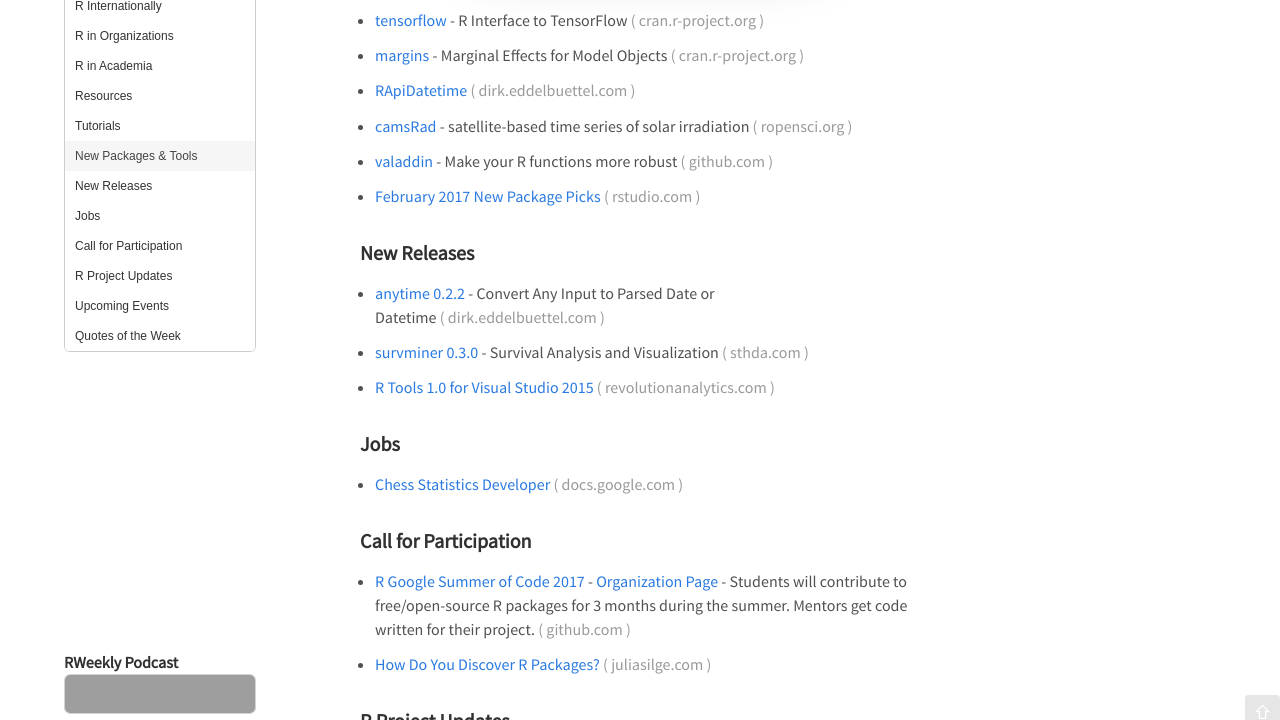
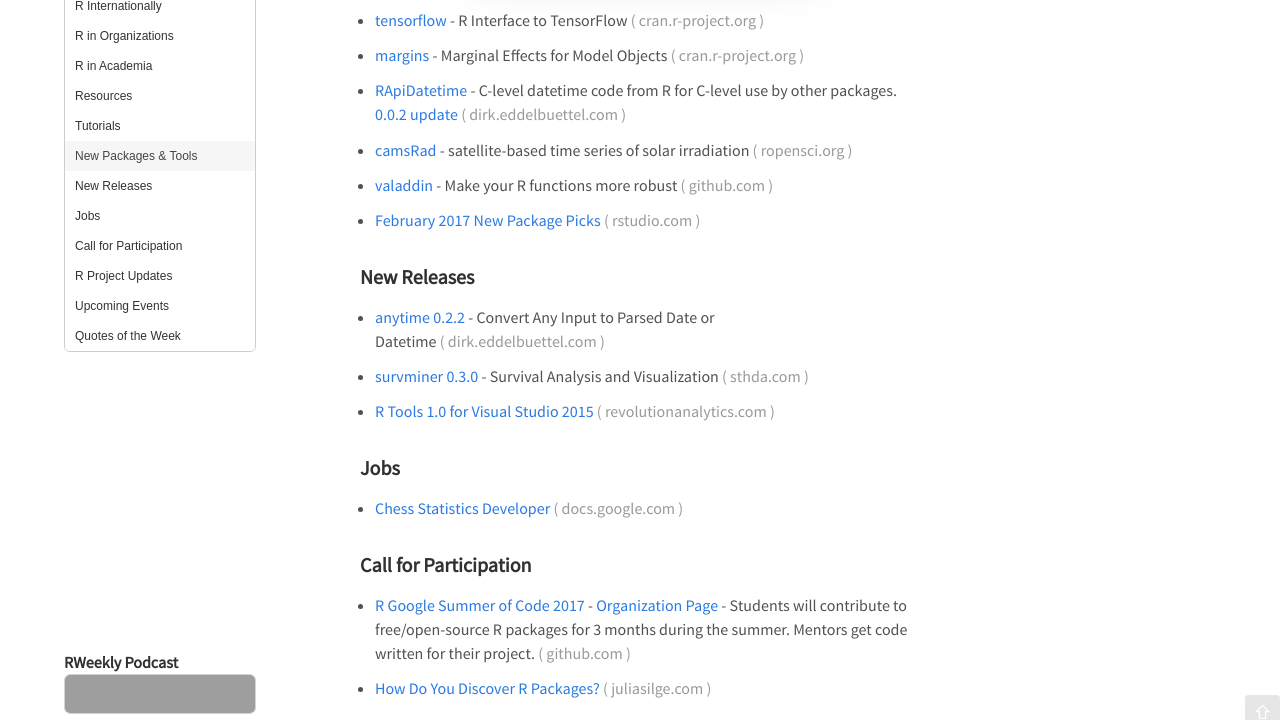
Before and after one commit to rweekly/rweekly.org, a Jekyll site: the page built from draft.md, in a window 1280 px wide and 900 px high, scrolled down 3940 px, cut to the strip 180-900 px from the top of the window. Built offline with Jekyll 4.4.1, drawn with Linux system fonts in a browser that asks for light colours; comment, search, counter and statistics services are not loaded; grey boxes are pictures that could not be loaded.

Commit message:
Draft: 2017-13

```diff
--- a/draft.md
+++ b/draft.md
@@ -146,7 +146,7 @@
 
 + [margins](https://cran.r-project.org/web/packages/margins/index.html) - Marginal Effects for Model Objects
 
-+ [RApiDatetime](http://dirk.eddelbuettel.com/blog/2017/03/23#rapidatetime_0.0.1)
++ [RApiDatetime](http://dirk.eddelbuettel.com/blog/2017/03/23#rapidatetime_0.0.1) - C-level datetime code from R for C-level use by other packages. [0.0.2 update](http://dirk.eddelbuettel.com/blog/2017/03/25/#rapidatetime_0.0.2)
 
 + [camsRad](http://ropensci.org/blog/blog/2017/03/21/camsrad) - satellite-based time series of solar irradiation
 
```
